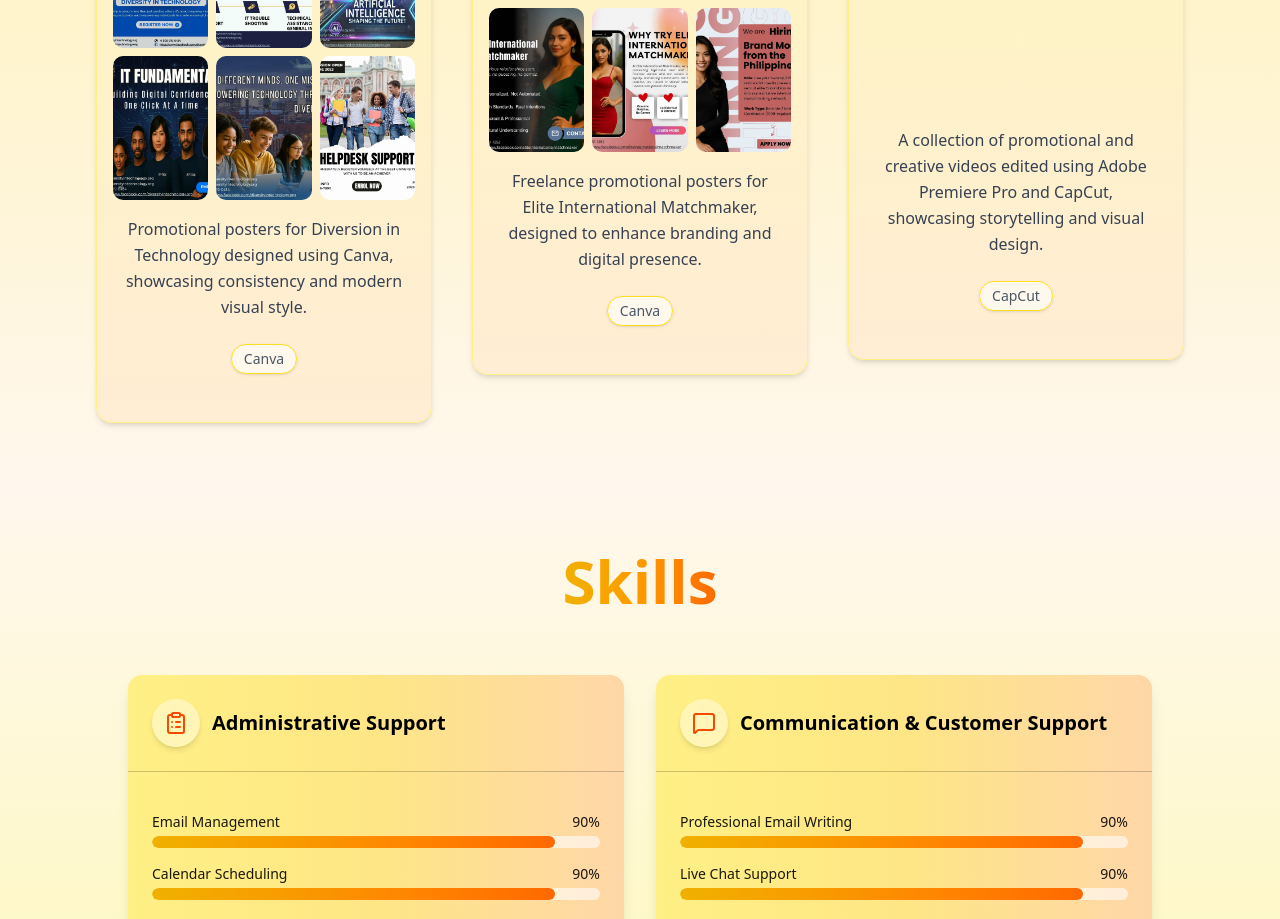
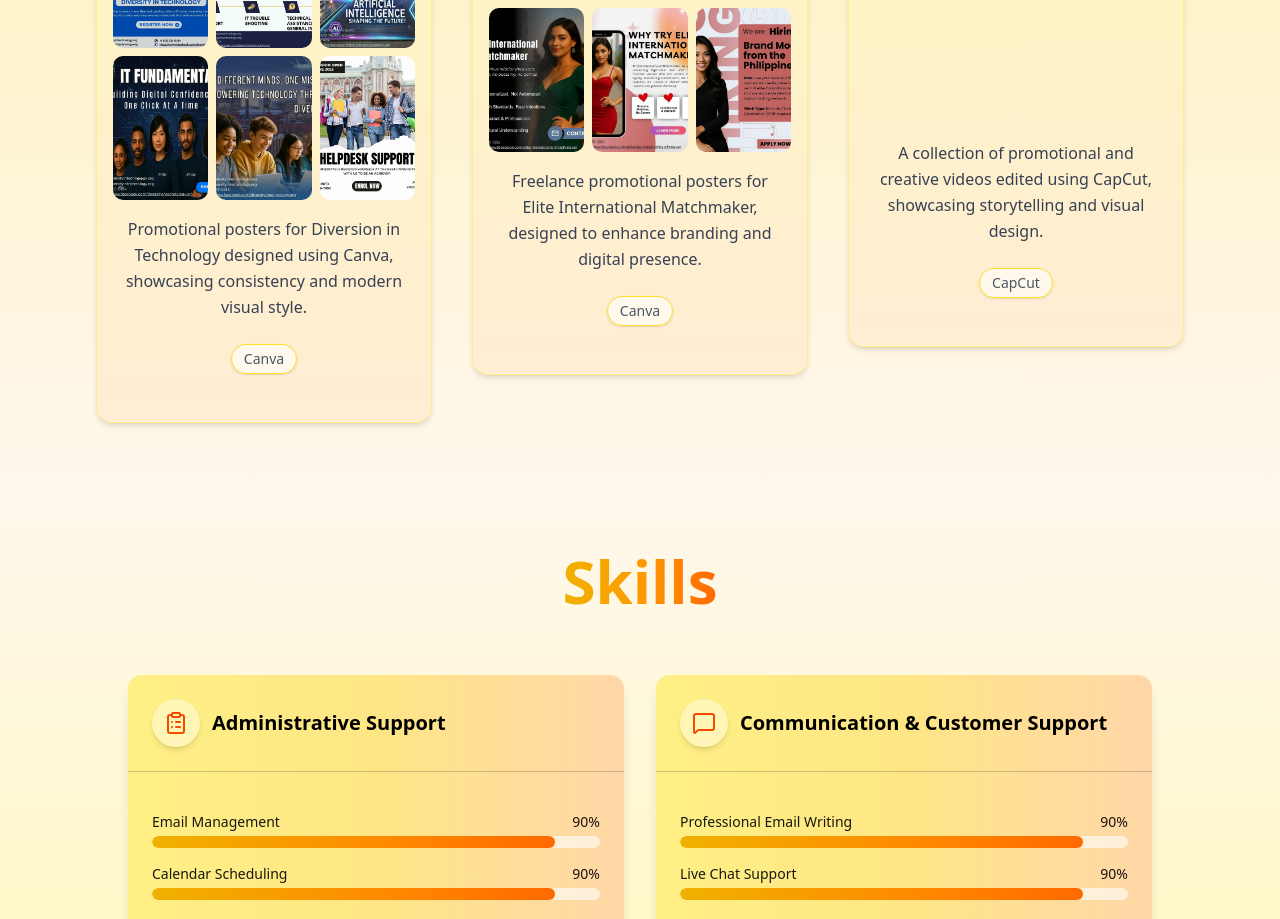
Before and after one commit to JosefDominus/diana-mondero-portfolio, a Next.js app: page / in a window 1280 px wide. Shown: the part 4460-5379 px from the top of the page. Built offline with nearby package versions, Linux system fonts and the light colour scheme; grey boxes are pictures that could not be loaded.

Commit message:
Minor changes in texts 100925 828PM

```diff
--- a/components/sampleworks.jsx
+++ b/components/sampleworks.jsx
@@ -52,7 +52,7 @@
       { name: "Promo Video 6", src: "/SampleWorks/Video6.mp4" },
     ],
     description:
-      "A collection of promotional and creative videos edited using Adobe Premiere Pro and CapCut, showcasing storytelling and visual design.",
+      "A collection of promotional and creative videos edited using CapCut, showcasing storytelling and visual design.",
   };
 
   const [lightbox, setLightbox] = useState({ items: [], index: null, type: "image" });
```
